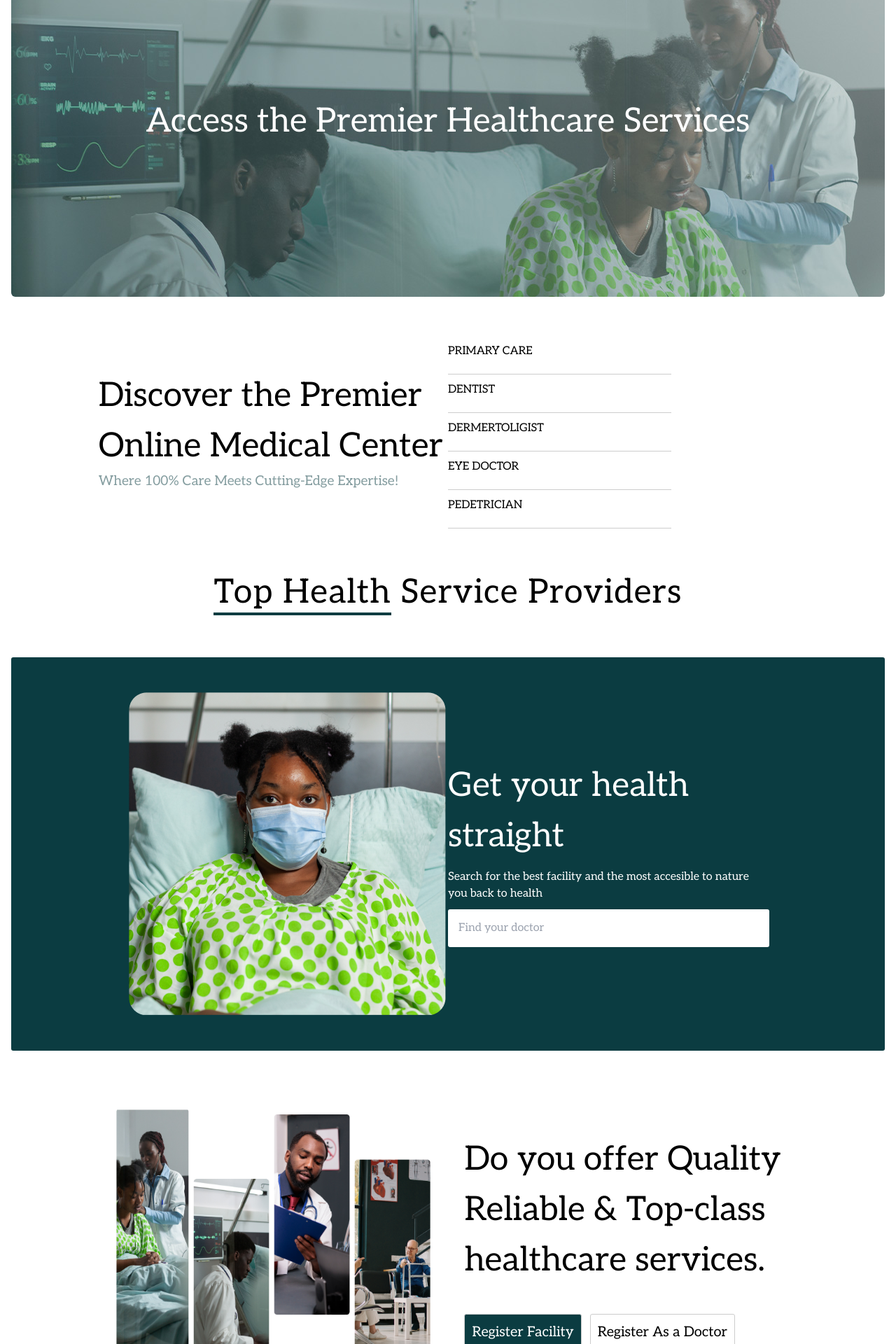
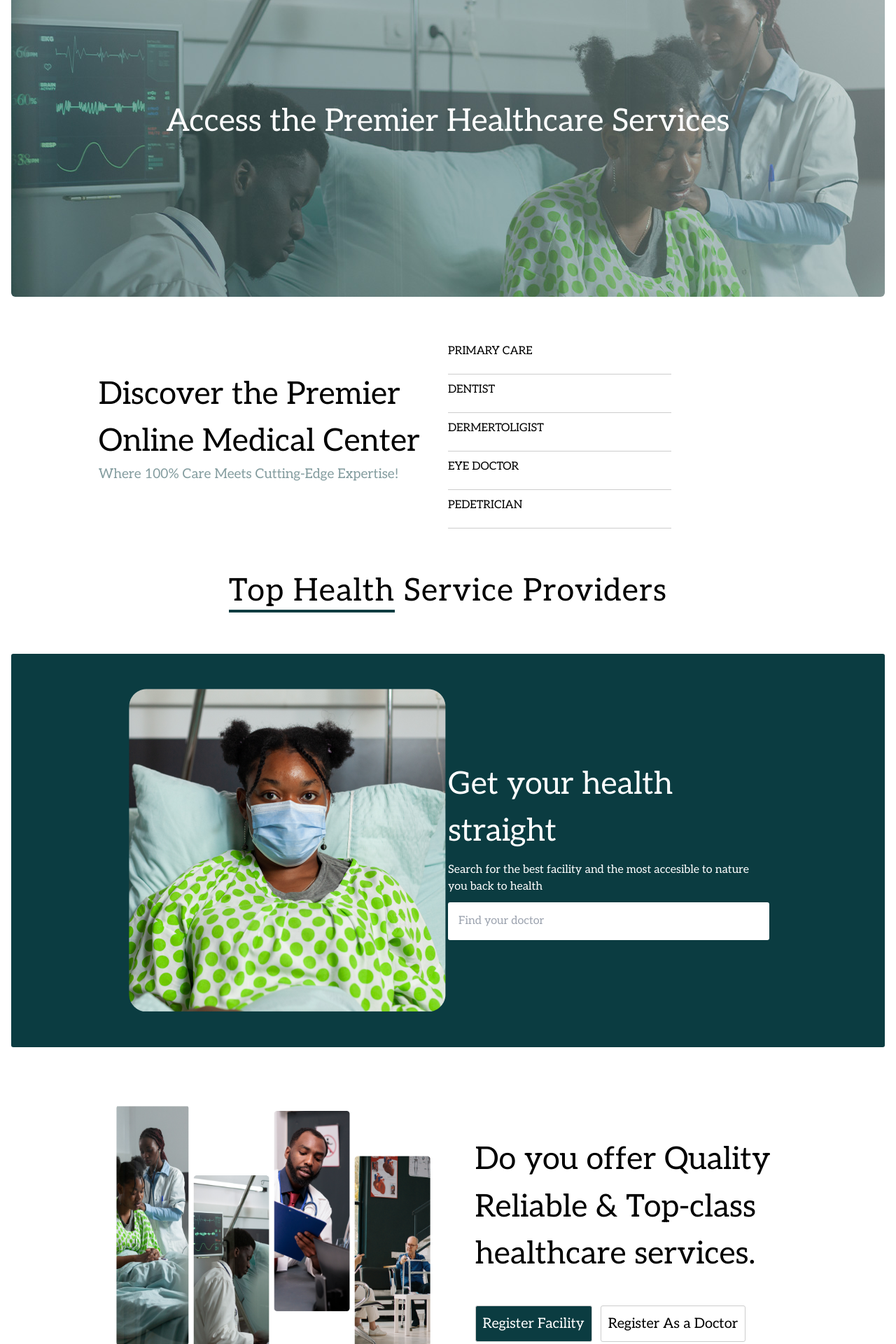
Before and after one commit to CARE-CONNECT-KENYA/care-connect-frontend, a Next.js app: page / in a window 1280 px wide. Shown: the part 160-2080 px from the top of the page at 70% size. Built offline with nearby package versions, Linux system fonts and the light colour scheme.

Commit message:
updated styling

```diff
--- a/app/NavBar.tsx
+++ b/app/NavBar.tsx
@@ -2,6 +2,8 @@
 import Link from 'next/link';
 import { usePathname } from 'next/navigation';
 import React, { useState } from 'react';
+
+// Existing imports and code...
 
 function NavBar() {
     const currentPath = usePathname();
@@ -17,7 +19,7 @@ function NavBar() {
     return (
         <nav className='flex items-center justify-between mb-3 h-14'>
             <div className='flex items-center'>
-                <Link href="/"><h1>Care.<span>Connect</span></h1></Link>
+                <Link href="/"><h3>Care.<span>Connect</span></h3></Link>
                 {/* Display a button to toggle the navigation on mobile */}
                 <button
                     className="lg:hidden"
@@ -48,7 +50,7 @@ function NavBar() {
                     </svg>
                 </button>
                 {/* Navigation links */}
-                <ul className={`lg:flex space-x-6 ml-6 ${isNavOpen ? 'block' : 'hidden'}`}>
+                <ul className={`lg:flex lg:space-x-6 ml-6 ${isNavOpen ? 'block' : 'hidden lg:block'}`}>
                     {links.map(link =>
                         <li key={link.href}>
                             <Link
--- a/app/Styles/HomePage.module.css
+++ b/app/Styles/HomePage.module.css
@@ -12,7 +12,7 @@
 }
 .textheader{
     color: #ffffff;
-    font-size: 3rem;
+    font-size: 2.8rem;
 }
 
 /* This is the second section of the home page  */
@@ -61,7 +61,7 @@
 }
 
 .categoryheader{
-    font-size: 3rem;
+    font-size: 2.8rem;
     font-weight: 400;
 }
 .caption{
@@ -77,7 +77,7 @@
 
 .featuredList{
     text-align: center;
-    font-size: 3rem;
+    font-size: 2.8rem;
     letter-spacing: 1.14px;
 }
 .featuredList span{
@@ -91,7 +91,7 @@
 /* registartion area hoem page */
 
 .registertext h1{
-    font-size: 3rem;
+    font-size: 2.8rem;
 }
 
 .registertext{
@@ -150,7 +150,7 @@
 }
 .searchContainer h1{
     color: #ffffff;
-    font-size: 3rem;
+    font-size: 2.8rem;
 
 }
 
--- a/app/globals.css
+++ b/app/globals.css
@@ -28,10 +28,15 @@
 }
 *{
   font-family: 'Aleo';
+
 }
 body {
   padding: 1rem;
 
+
+}
+h1{
+  font-size: 2.8rem;
 }
 
 @layer utilities {
```
